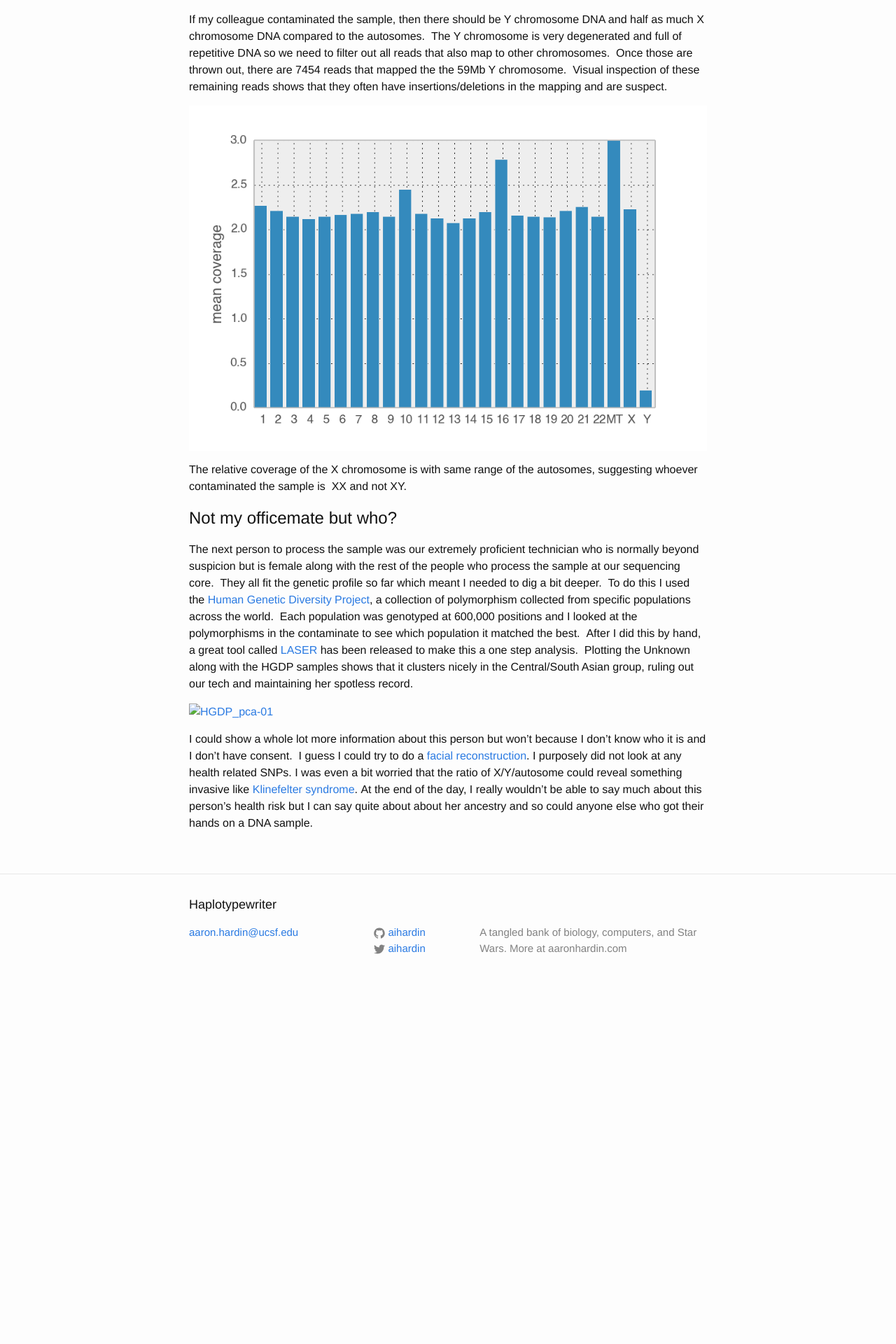
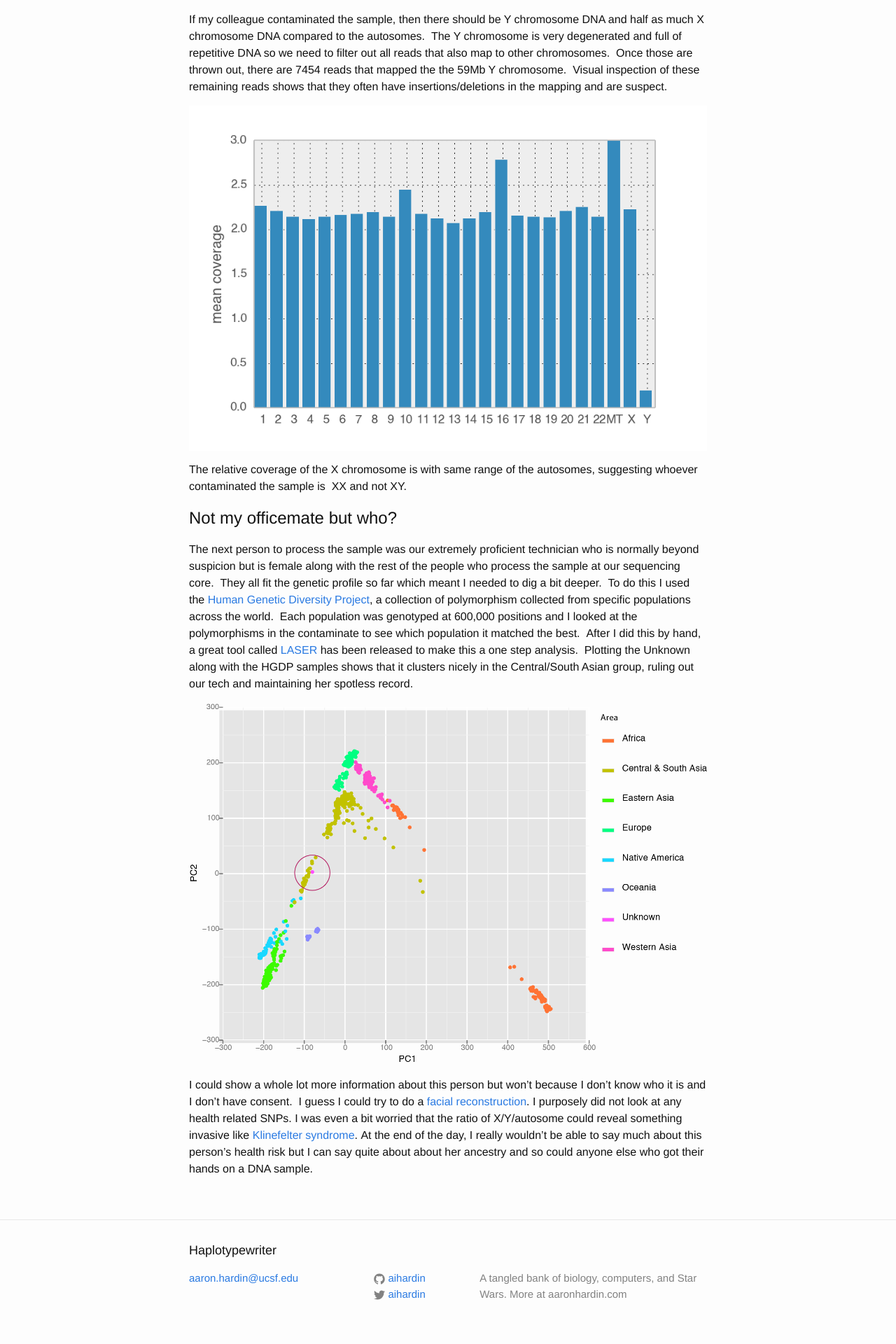
Before and after one commit to aihardin/aihardin.github.io, a Jekyll site: the page built from _posts/2014-05-06-who-spit-in-the-chip-seq.markdown, in a window 1280 px wide. Shown: the part 649-2569 px from the top of the page at 70% size. Built offline with Jekyll 4.4.1, drawn with Linux system fonts in a browser that asks for light colours; comment, search, counter and statistics services are not loaded; before the commit the page ends 2075 px from its top, so only the background shows below that.

Commit message:
fixed image link

```diff
--- a/_posts/2014-05-06-who-spit-in-the-chip-seq.markdown
+++ b/_posts/2014-05-06-who-spit-in-the-chip-seq.markdown
@@ -36,7 +36,7 @@ The relative coverage of the X chromosome is with same range of the autosomes, s
 
 The next person to process the sample was our extremely proficient technician who is normally beyond suspicion but is female along with the rest of the people who process the sample at our sequencing core.  They all fit the genetic profile so far which meant I needed to dig a bit deeper.  To do this I used the [Human Genetic Diversity Project](http://www.hagsc.org/hgdp/), a collection of polymorphism collected from specific populations across the world.  Each population was genotyped at 600,000 positions and I looked at the polymorphisms in the contaminate to see which population it matched the best.  After I did this by hand, a great tool called [LASER](http://genome.sph.umich.edu/wiki/LASER) has been released to make this a one step analysis.  Plotting the Unknown along with the HGDP samples shows that it clusters nicely in the Central/South Asian group, ruling out our tech and maintaining her spotless record.
 
-[![HGDP_pca-01](http://www.haplotypewriter.com/blog/wp-content/uploads/2014/05/HGDP_pca-01.png)](http://www.haplotypewriter.com/blog/wp-content/uploads/2014/05/HGDP_pca-01.png)
+![HGDP_pca-01]({{ site.url }}/assets/HGDP_pca-01.png)
 
 
 
```
Also changed, not shown: 3 other files.
